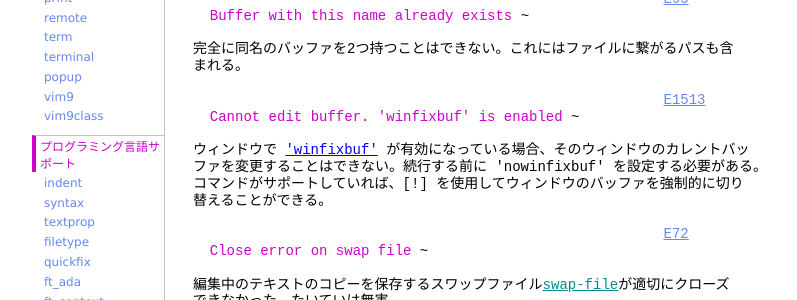
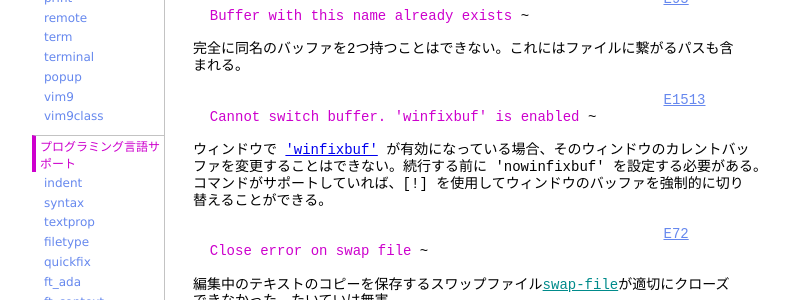
Before and after one commit to vim-jp/vimdoc-ja, a Jekyll site: the page built from message.html, in a window 1280 px wide and 900 px high, scrolled down 2056 px. Shown: the part 151-451 px from the top of the window, without its empty margins (208-1005 px from the left). Built offline with Jekyll 4.4.1, drawn with Linux system fonts in a browser that asks for light colours; nearby versions of some CDN libraries; comment, search, counter and statistics services are not loaded; some of the changed text lies outside the part shown.

Commit message:
Generated by GitHub workflow 8335195458
https://github.com/vim-jp/vimdoc-ja-working/actions/runs/8335195458

```diff
--- a/message.html
+++ b/message.html
@@ -3,7 +3,7 @@ layout: vimdoc
 helpname: 'message'
 ---
 <div id='vimCodeElement'>
-<a class="Constant" href="message.html" name="message.txt">message.txt</a>&nbsp;&nbsp; For&nbsp;<span class="Identifier">Vim バージョン 9.1.</span>&nbsp;&nbsp;Last change: 2024 Mar 05<br>
+<a class="Constant" href="message.html" name="message.txt">message.txt</a>&nbsp;&nbsp; For&nbsp;<span class="Identifier">Vim バージョン 9.1.</span>&nbsp;&nbsp;Last change: 2024 Mar 13<br>
 <br>
 <br>
 &nbsp;&nbsp;&nbsp;&nbsp;&nbsp;&nbsp;&nbsp;&nbsp;&nbsp;&nbsp;&nbsp;&nbsp;&nbsp;&nbsp;&nbsp;&nbsp;<span class="Identifier">VIMリファレンスマニュアル&nbsp;&nbsp;&nbsp;&nbsp;by Bram Moolenaar</span><br>
@@ -128,7 +128,7 @@ LIST OF MESSAGES<br>
 まれる。<br>
 <br>
 &nbsp;&nbsp;&nbsp;&nbsp;&nbsp;&nbsp;&nbsp;&nbsp;&nbsp;&nbsp;&nbsp;&nbsp;&nbsp;&nbsp;&nbsp;&nbsp;&nbsp;&nbsp;&nbsp;&nbsp;&nbsp;&nbsp;&nbsp;&nbsp;&nbsp;&nbsp;&nbsp;&nbsp;&nbsp;&nbsp;&nbsp;&nbsp;&nbsp;&nbsp;&nbsp;&nbsp;&nbsp;&nbsp;&nbsp;&nbsp;&nbsp;&nbsp;&nbsp;&nbsp;&nbsp;&nbsp;&nbsp;&nbsp;&nbsp;&nbsp;&nbsp;&nbsp;&nbsp;&nbsp;&nbsp;&nbsp;<a class="Constant" href="message.html#E1513" name="E1513">E1513</a><br>
-&nbsp;&nbsp;<span class="PreProc">Cannot edit buffer. 'winfixbuf' is enabled</span>&nbsp;~<br>
+&nbsp;&nbsp;<span class="PreProc">Cannot switch buffer. 'winfixbuf' is enabled</span>&nbsp;~<br>
 <br>
 ウィンドウで&nbsp;<a class="Type" href="options.html#'winfixbuf'">'winfixbuf'</a>&nbsp;が有効になっている場合、そのウィンドウのカレントバッ<br>
 ファを変更することはできない。続行する前に&nbsp;<span class="MissingTag">'nowinfixbuf'</span>&nbsp;を設定する必要がある。<br>
```
